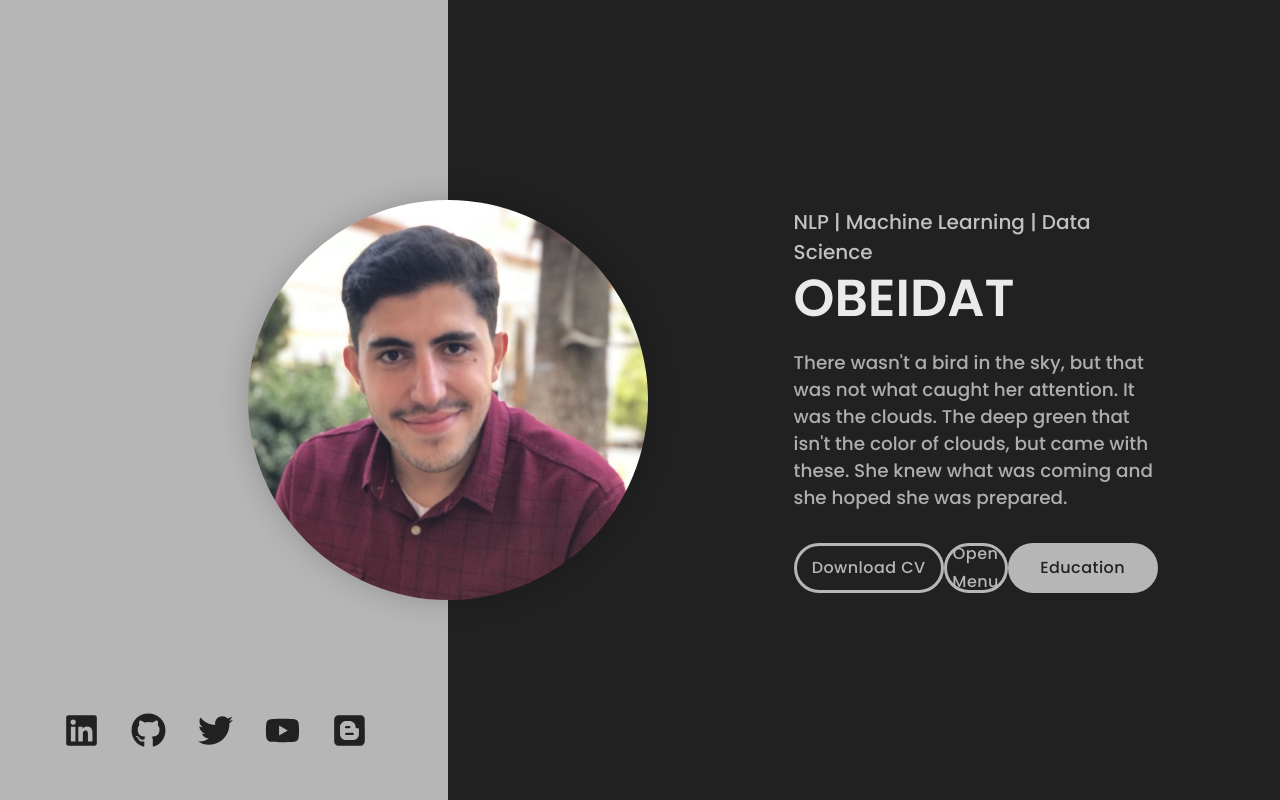
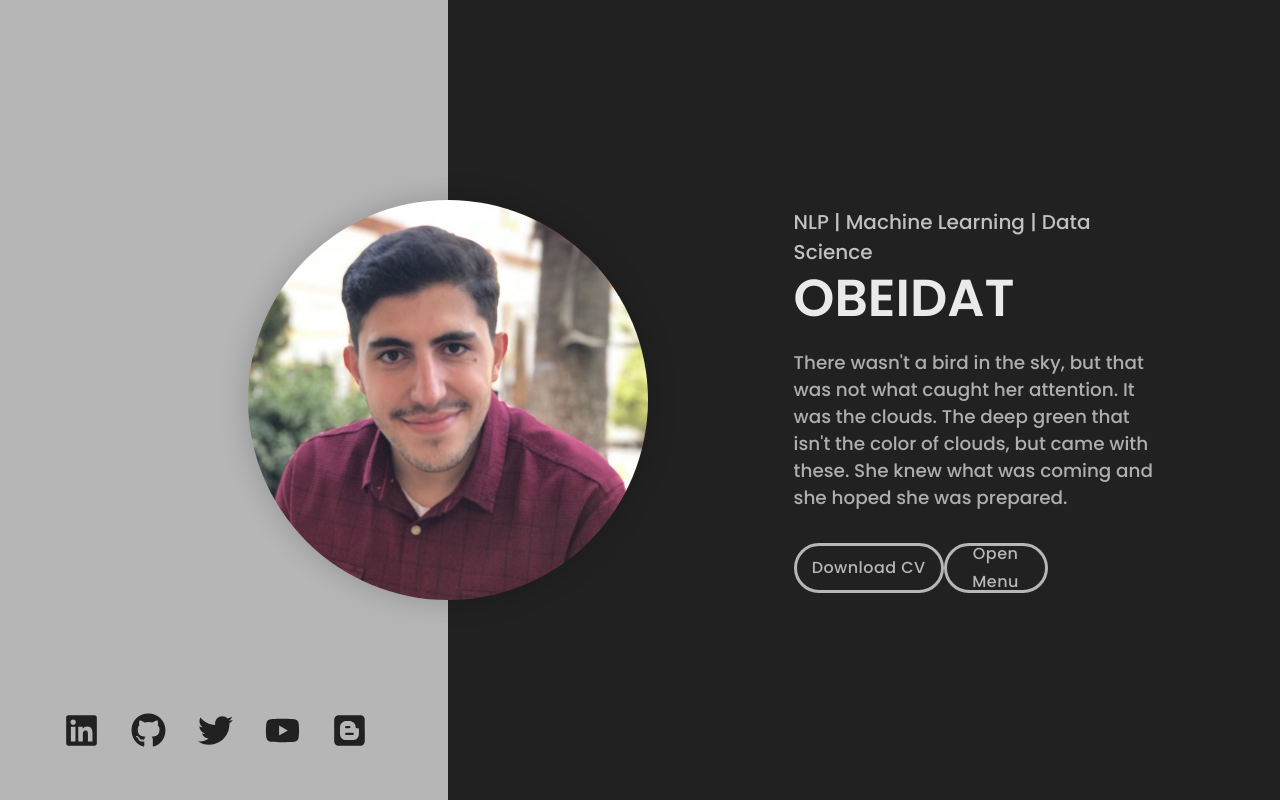
Before and after one commit to motasem-obeidat/motasem-obeidat.github.io-1, a React (Create React App) app: page / in a window 1280 px wide. Shown: the top 800 px of the page. Built offline with nearby package versions, Linux system fonts and the light colour scheme; a web font is replaced by a local one.

Commit message:
Update Landing.css

```diff
--- a/src/components/Landing/Landing.css
+++ b/src/components/Landing/Landing.css
@@ -240,3 +240,18 @@
     top: 20%;
   }
 }
+
+/* Add this at the bottom of your Landing.css file */
+
+/* Initially hide the dropdown */
+.dropdown-list {
+    max-height: 0;
+    overflow: hidden;
+    transition: max-height 0.3s ease-out;
+}
+
+/* When open, reveal the dropdown with animation */
+.dropdown-list.open {
+    max-height: 200px; /* Adjust height as needed for your dropdown */
+    transition: max-height 0.3s ease-in;
+}
```
